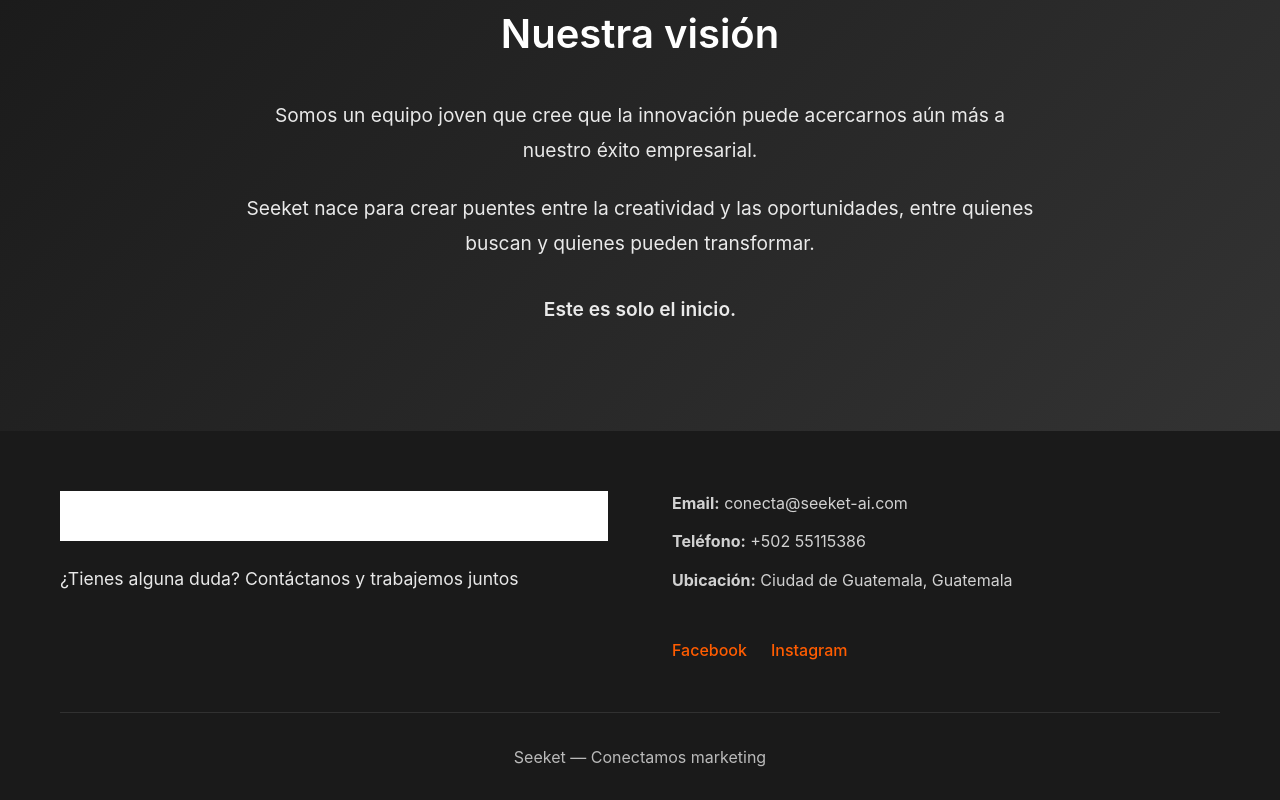
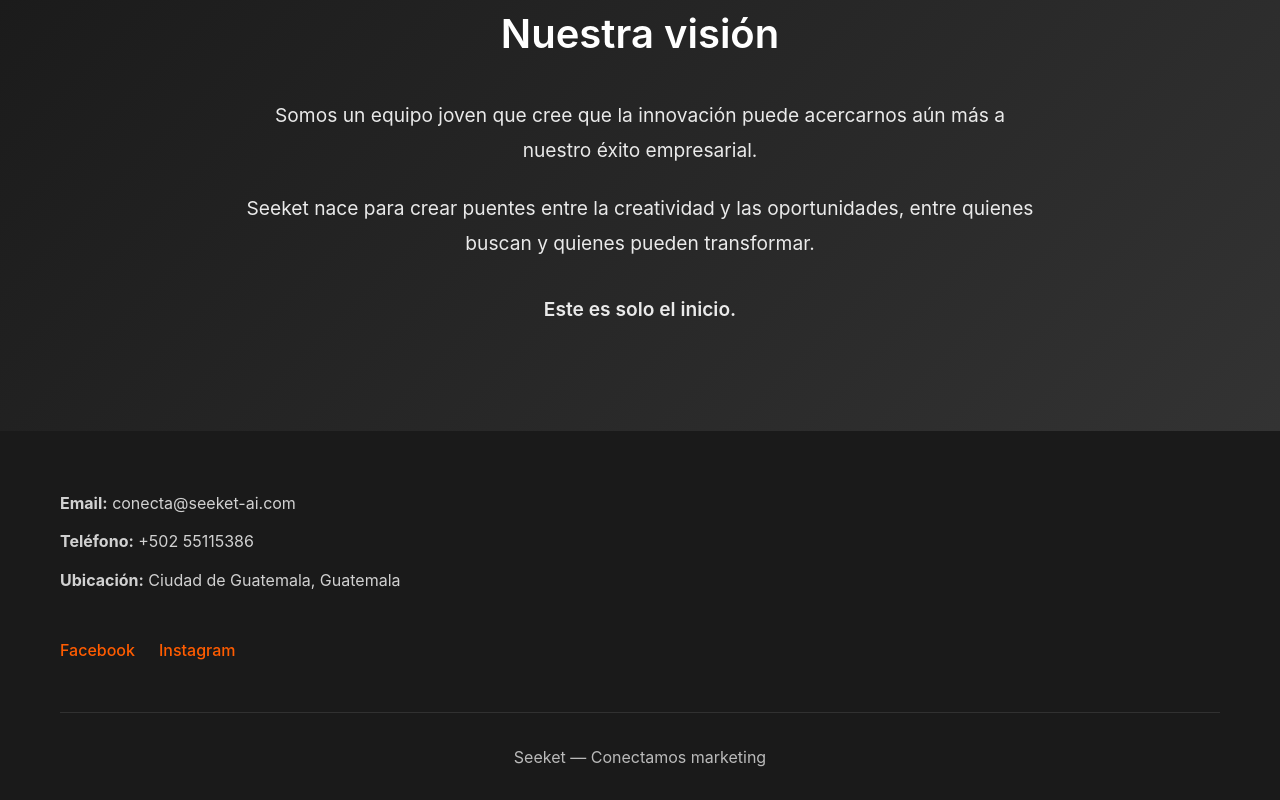
Before and after one commit to NexLabs-Tech/seeket-landing, a React (Vite) app: page / in a window 1280 px wide. Shown: the part 3629-4429 px from the top of the page. Built offline with nearby package versions, Linux system fonts and the light colour scheme.

Commit message:
refactor: clean up footer code by commenting out unused elements

```diff
--- a/src/App.css
+++ b/src/App.css
@@ -242,7 +242,7 @@
   border-radius: 12px;
   text-align: center;
   transition: all 0.3s ease;
-  border: 2px solid transparent;
+      border: 2px solid transparent;
 }
 
 .step-card:hover {
--- a/src/App.jsx
+++ b/src/App.jsx
@@ -174,10 +174,10 @@
       <footer className="footer">
         <div className="container">
           <div className="footer-content">
-            <div className="footer-brand">
+            {/* <div className="footer-brand">
               <img src="/seeket.png" alt="Seeket" className="footer-logo" />
               <p className="footer-tagline">¿Tienes alguna duda? Contáctanos y trabajemos juntos</p>
-            </div>
+            </div> */}
 
             <div className="footer-info">
               <div className="footer-section">
```
